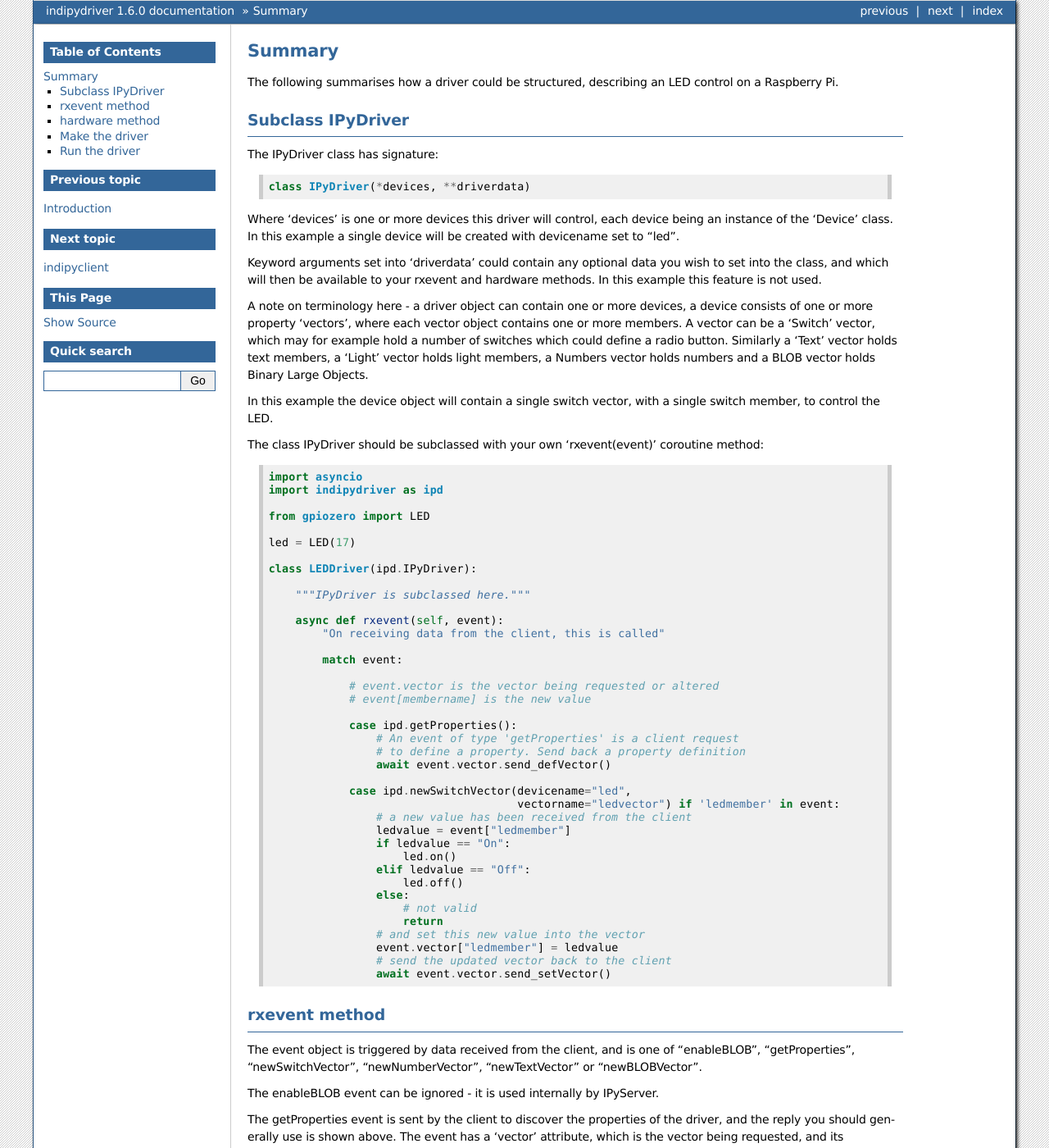
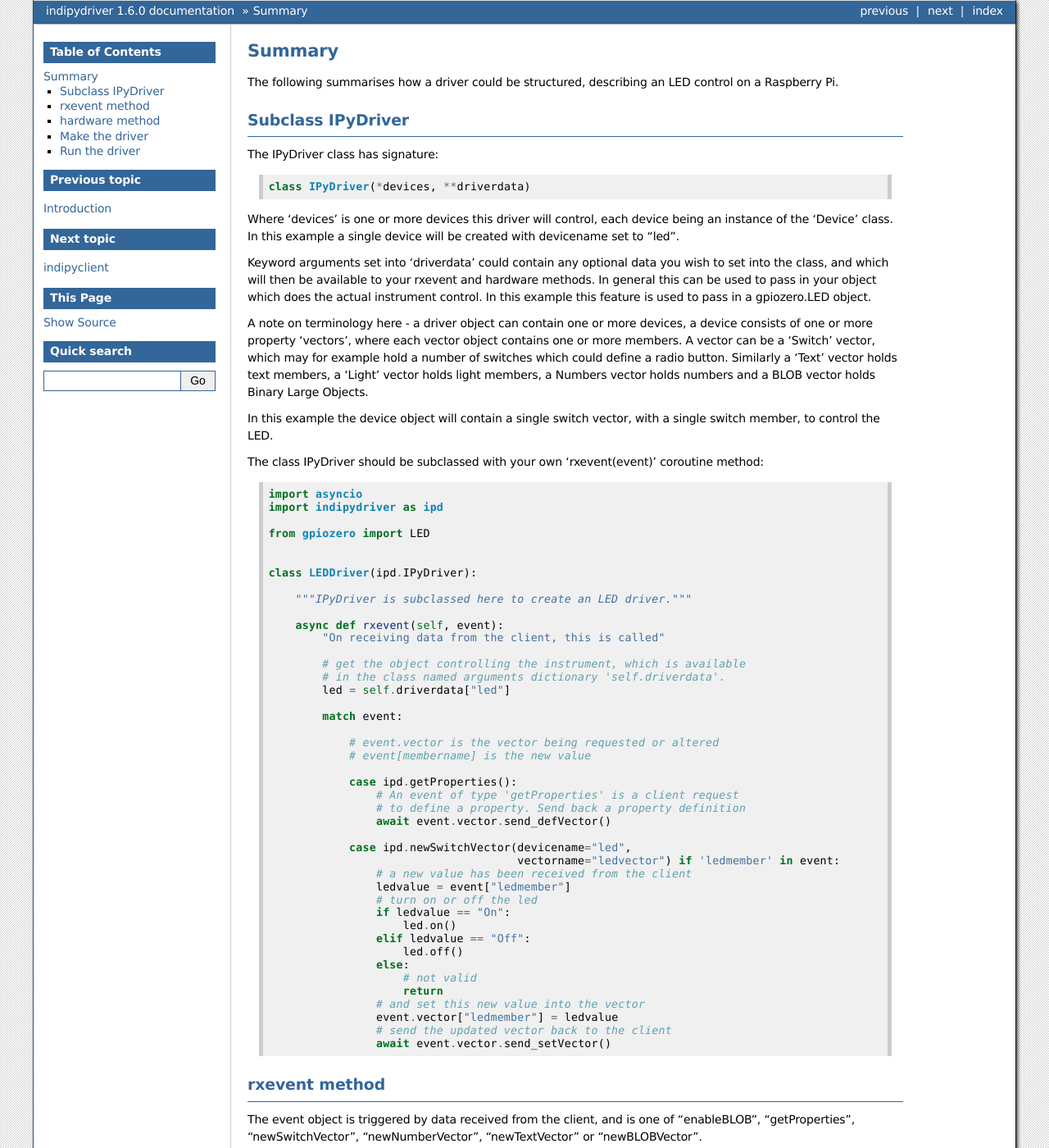
Before and after one commit to bernie-skipole/indipydriver, a Sphinx documentation site: the page built from docs/source/usage/summary.rst, in a window 1280 px wide and 1400 px high. Shown: the whole window at 82% size. Built offline with Sphinx 7.4.7, drawn with Linux system fonts in a browser that asks for light colours; some of the changed text lies outside the part shown.

Commit message:
Further doc changes

```diff
--- a/docs/source/usage/summary.rst
+++ b/docs/source/usage/summary.rst
@@ -12,7 +12,7 @@
 
 Where 'devices' is one or more devices this driver will control, each device being an instance of the 'Device' class. In this example a single device will be created with devicename set to "led".
 
-Keyword arguments set into 'driverdata' could contain any optional data you wish to set into the class, and which will then be available to your rxevent and hardware methods. In this example this feature is not used.
+Keyword arguments set into 'driverdata' could contain any optional data you wish to set into the class, and which will then be available to your rxevent and hardware methods. In general this can be used to pass in your object which does the actual instrument control. In this example this feature is used to pass in a gpiozero.LED object.
 
 A note on terminology here - a driver object can contain one or more devices, a device consists of one or more property 'vectors', where each vector object contains one or more members. A vector can be a 'Switch' vector, which may for example hold a number of switches which could define a radio button. Similarly a 'Text' vector holds text members, a 'Light' vector holds light members, a Numbers vector holds numbers and a BLOB vector holds Binary Large Objects.
 
@@ -25,14 +25,17 @@
 
     from gpiozero import LED
 
-    led = LED(17)
 
     class LEDDriver(ipd.IPyDriver):
 
-        """IPyDriver is subclassed here."""
+        """IPyDriver is subclassed here to create an LED driver."""
 
         async def rxevent(self, event):
             "On receiving data from the client, this is called"
+
+            # get the object controlling the instrument, which is available
+            # in the class named arguments dictionary 'self.driverdata'.
+            led = self.driverdata["led"]
 
             match event:
 
@@ -48,6 +51,7 @@
                                          vectorname="ledvector") if 'ledmember' in event:
                     # a new value has been received from the client
                     ledvalue = event["ledmember"]
+                    # turn on or off the led
                     if ledvalue == "On":
                         led.on()
                     elif ledvalue == "Off":
@@ -109,8 +113,12 @@
 
 The driver, device, vectors etc,. have to be instantiated, it is suggested this is done in a make_driver() function::
 
-    def make_driver():
-        "Creates the driver"
+    def make_driver(led):
+        "Creates the driver, led is a gpiozero.LED object"
+
+        # Note that “is_lit” is a property of the gpiozero LED
+        # object and is True if the LED is on, this is used to
+        # set up the initial value of ledmember.
 
         ledvalue = "On" if led.is_lit else "Off"
 
@@ -129,13 +137,13 @@
         # create a Device with this vector
         leddevice = ipd.Device( devicename="led", properties=[ledvector])
 
-        # Create the Driver containing this device
-        driver = LEDDriver(leddevice)
+        # Create the Driver containing this device, and the actual
+        # LED object used for instrument control as a named argument
+        driver = LEDDriver(leddevice, led=led)
 
         # and return the driver
         return driver
 
-Note that "is_lit" is a property of the gpiozero LED object and is True if the LED is on, this is used to set up the initial value of ledmember.
 
 The various vector and member classes and their arguments are detailed further in this documentation.
 
@@ -146,7 +154,9 @@
 
     if __name__ == "__main__":
 
-        driver = make_driver()
+        # set up the LED pin and create and serve the driver
+        led = LED(17)
+        driver = make_driver(led)
         server = ipd.IPyServer(driver, host="localhost", port=7624, maxconnections=5)
         asyncio.run(server.asyncrun())
 
```
